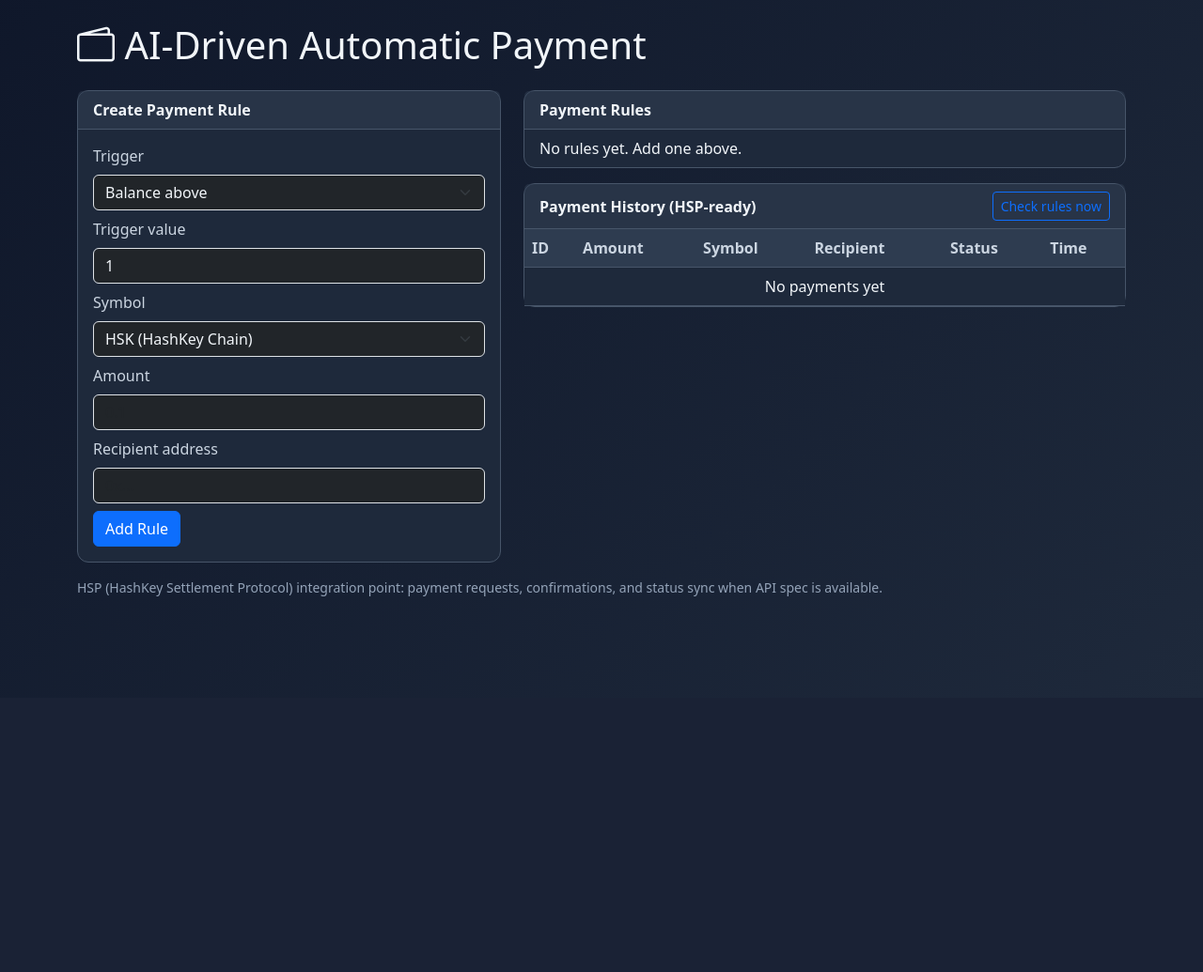
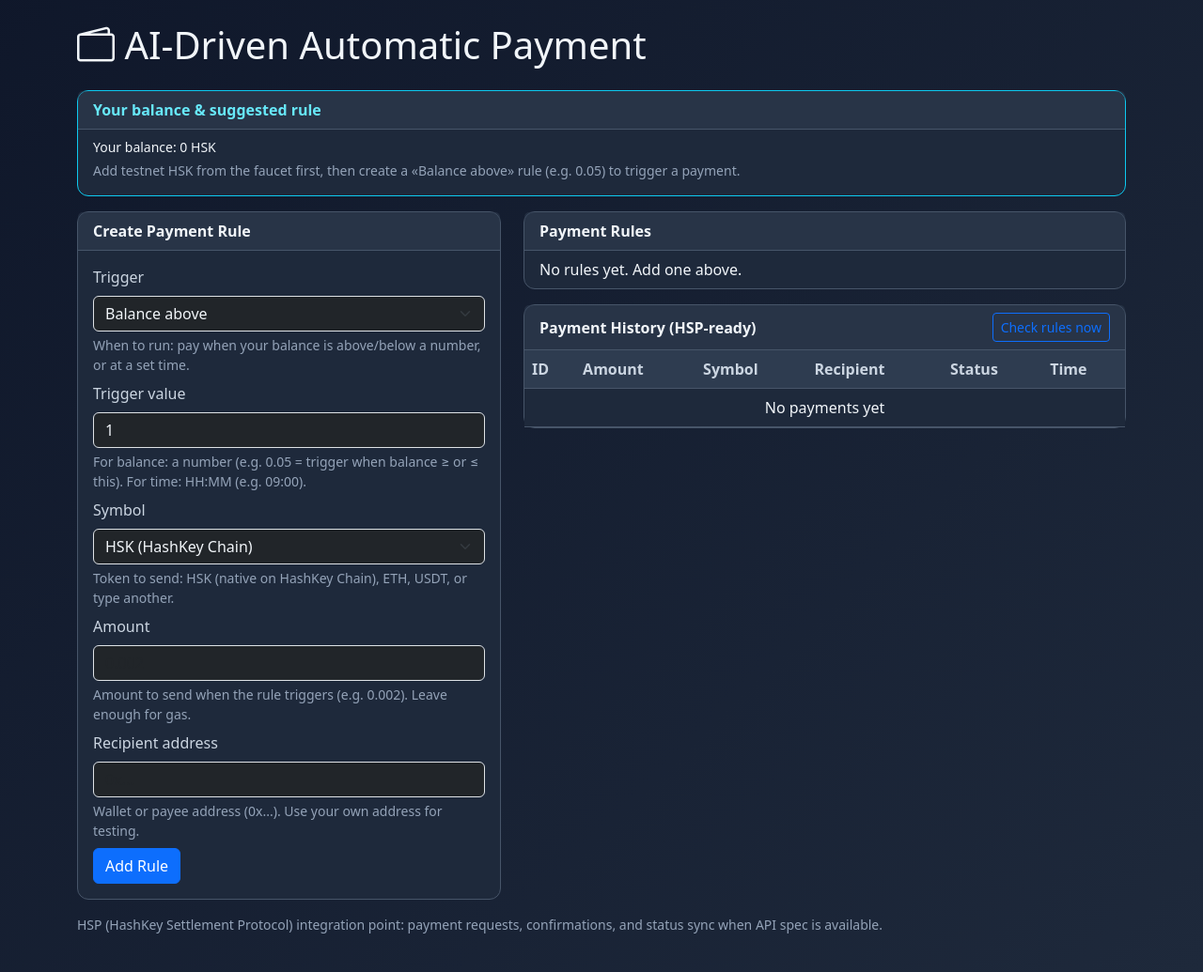
Before and after one commit to comsompom/chain_mind, a Flask app: page /payments in a window 1280 px wide. Shown: the part 57-1092 px from the top of the page at 94% size. Before the commit the page ends 692 px from the top, so only its background shows below. Run offline with Flask 3, Linux system fonts and the light colour scheme; data that the repository does not hold is empty.

Commit message:
fix the dashboard payments

```diff
--- a/backend/api/dashboard.py
+++ b/backend/api/dashboard.py
@@ -1,5 +1,5 @@
 """Dashboard API: balance, recent txs, portfolio summary."""
-from flask import Blueprint
+from flask import Blueprint, jsonify
 
 from backend.services import chain
 from backend.services import hashkey_sandbox
@@ -114,12 +114,16 @@ def get_summary():
         server_time = None
     try:
         from backend.services import ai_payments
-        payment_rules_count = len(ai_payments.list_rules())
-        payment_history_count = len(ai_payments.list_payments())
+        payment_rules = ai_payments.list_rules()
+        payment_rules_count = len(payment_rules)
+        payment_history = ai_payments.list_payments()
+        payment_history_count = len(payment_history)
     except Exception:
+        payment_rules = []
+        payment_history = []
         payment_rules_count = 0
         payment_history_count = 0
-    return {
+    out = {
         "balance": balance_data,
         "insights": insights,
         "chain_connected": balance_data.get("connected", False) if balance_data.get("source") != "sandbox" else False,
@@ -128,4 +132,9 @@ def get_summary():
         "sandbox_server_time": server_time.get("serverTime") if server_time else None,
         "payment_rules_count": payment_rules_count,
         "payment_history_count": payment_history_count,
+        "payment_rules": payment_rules,
+        "payment_history": payment_history[:10],
     }
+    resp = jsonify(out)
+    resp.headers["Cache-Control"] = "no-store, no-cache, must-revalidate"
+    return resp
--- a/backend/api/payments.py
+++ b/backend/api/payments.py
@@ -6,16 +6,31 @@ from backend.services import ai_payments, hsp_client
 payments_bp = Blueprint("payments", __name__)
 
 
+def _current_balance():
+    """Get current wallet/account balance (chain or sandbox) for rule suggestions."""
+    from config import settings
+    from backend.services import chain
+    from backend.api.dashboard import _balance_from_sandbox
+    address = (getattr(settings, "WALLET_ADDRESS", "") or "").strip()
+    if address and address != "0x0000000000000000000000000000000000000000":
+        result = chain.get_balance(address)
+        if result.get("connected"):
+            try:
+                return float(result.get("eth", 0) or 0), result.get("symbol", "HSK")
+            except (TypeError, ValueError):
+                pass
+    sandbox = _balance_from_sandbox()
+    if sandbox:
+        try:
+            return float(sandbox.get("eth", 0) or 0), "HSK"
+        except (TypeError, ValueError):
+            pass
+    return 0.0, getattr(settings, "NATIVE_SYMBOL", "HSK")
+
+
 def _evaluate_rules_now():
     """Run payment rule evaluation once (same logic as scheduler). Returns number of payments recorded."""
-    from config import settings
-    from backend.services import chain
-    address = (getattr(settings, "WALLET_ADDRESS", "") or "").strip() or "0x0000000000000000000000000000000000000000"
-    balance_data = chain.get_balance(address)
-    try:
-        balance = float(balance_data.get("eth", 0))
-    except (TypeError, ValueError):
-        balance = 0.0
+    balance, _ = _current_balance()
     triggered = ai_payments.evaluate_rules(balance)
     for rule in triggered:
         symbol = rule.get("symbol") or "HSK"
@@ -27,6 +42,42 @@ def _evaluate_rules_now():
 @payments_bp.route("/payment-rules", methods=["GET"])
 def list_rules():
     return {"rules": ai_payments.list_rules()}
+
+
+@payments_bp.route("/payments/suggested-rule", methods=["GET"])
+def suggested_rule():
+    """Return current balance and a rule suggestion that will trigger with that balance."""
+    from config import settings
+    balance_eth, symbol = _current_balance()
+    wallet = (getattr(settings, "WALLET_ADDRESS", "") or "").strip()
+    # Suggest a rule that will trigger *now*: balance_above (threshold slightly below current)
+    if balance_eth > 0:
+        threshold = max(0.001, round(balance_eth * 0.5, 4))  # e.g. 0.1 -> 0.05
+        amount = min(0.002, round(balance_eth * 0.1, 4)) or 0.002  # small amount
+        return jsonify({
+            "balance_eth": balance_eth,
+            "symbol": symbol,
+            "wallet_address": wallet if wallet else None,
+            "suggested_rule": {
+                "trigger_type": "balance_above",
+                "trigger_value": str(threshold),
+                "amount": str(amount),
+                "symbol": symbol,
+                "message": f"With your balance {balance_eth} {symbol}, use «Balance above» {threshold} and amount {amount} — this will trigger when you click «Check rules now».",
+            },
+        })
+    return jsonify({
+        "balance_eth": 0,
+        "symbol": symbol,
+        "wallet_address": wallet if wallet else None,
+        "suggested_rule": {
+            "trigger_type": "balance_above",
+            "trigger_value": "0.01",
+            "amount": "0.002",
+            "symbol": symbol,
+            "message": "Add testnet HSK from the faucet first, then create a «Balance above» rule (e.g. 0.05) to trigger a payment.",
+        },
+    })
 
 
 @payments_bp.route("/payment-rules", methods=["POST"])
--- a/templates/payments.html
+++ b/templates/payments.html
@@ -2,6 +2,18 @@
 {% block title %}Payments{% endblock %}
 {% block content %}
 <h1 class="mb-4"><i class="bi bi-wallet2"></i> AI-Driven Automatic Payment</h1>
+<div class="row mb-3">
+  <div class="col-12">
+    <div class="card border-info">
+      <div class="card-header text-info">Your balance & suggested rule</div>
+      <div class="card-body py-2">
+        <p class="mb-1 small" id="suggested-balance">Loading balance…</p>
+        <p class="mb-2 small text-muted" id="suggested-message"></p>
+        <button type="button" class="btn btn-sm btn-outline-info" id="fill-suggested-btn" style="display:none;">Fill form with suggestion</button>
+      </div>
+    </div>
+  </div>
+</div>
 <div class="row">
   <div class="col-lg-5">
     <div class="card">
@@ -15,10 +27,12 @@
               <option value="balance_below">Balance below</option>
               <option value="time">Scheduled (time)</option>
             </select>
+            <div class="form-text small text-muted">When to run: pay when your balance is above/below a number, or at a set time.</div>
           </div>
           <div class="mb-2">
             <label class="form-label">Trigger value</label>
-            <input type="text" name="trigger_value" class="form-control bg-dark text-light" placeholder="e.g. 100 or 09:00" value="1">
+            <input type="text" name="trigger_value" class="form-control bg-dark text-light" placeholder="e.g. 0.05 or 09:00" value="1">
+            <div class="form-text small text-muted">For balance: a number (e.g. 0.05 = trigger when balance ≥ or ≤ this). For time: HH:MM (e.g. 09:00).</div>
           </div>
           <div class="mb-2">
             <label class="form-label">Symbol</label>
@@ -29,14 +43,17 @@
               <option value="other">Other</option>
             </select>
             <input type="text" name="symbol_other" class="form-control bg-dark text-light mt-1" id="symbol-other" placeholder="e.g. BTC, USDC" style="display:none;">
+            <div class="form-text small text-muted">Token to send: HSK (native on HashKey Chain), ETH, USDT, or type another.</div>
           </div>
           <div class="mb-2">
             <label class="form-label">Amount</label>
-            <input type="text" name="amount" class="form-control bg-dark text-light" placeholder="0.1" required>
+            <input type="text" name="amount" class="form-control bg-dark text-light" placeholder="0.002" required>
+            <div class="form-text small text-muted">Amount to send when the rule triggers (e.g. 0.002). Leave enough for gas.</div>
           </div>
           <div class="mb-2">
             <label class="form-label">Recipient address</label>
             <input type="text" name="recipient" class="form-control bg-dark text-light" placeholder="0x..." required>
+            <div class="form-text small text-muted">Wallet or payee address (0x...). Use your own address for testing.</div>
           </div>
           <button type="submit" class="btn btn-primary">Add Rule</button>
         </form>
@@ -78,6 +95,39 @@
 (function() {
   document.getElementById('symbol-select').addEventListener('change', function() {
     document.getElementById('symbol-other').style.display = this.value === 'other' ? 'block' : 'none';
+  });
+  function loadSuggestedRule() {
+    fetch('/api/payments/suggested-rule').then(function(r) { return r.json(); }).then(function(d) {
+      var bal = d.balance_eth != null ? d.balance_eth : 0;
+      var sym = d.symbol || 'HSK';
+      document.getElementById('suggested-balance').textContent = 'Your balance: ' + bal + ' ' + sym;
+      var msg = (d.suggested_rule && d.suggested_rule.message) ? d.suggested_rule.message : '';
+      document.getElementById('suggested-message').textContent = msg;
+      var btn = document.getElementById('fill-suggested-btn');
+      if (d.suggested_rule && bal > 0) {
+        btn.style.display = 'inline-block';
+        btn._suggestion = d;
+      } else {
+        btn.style.display = 'none';
+      }
+    }).catch(function() {
+      document.getElementById('suggested-balance').textContent = 'Could not load balance.';
+      document.getElementById('suggested-message').textContent = '';
+    });
+  }
+  document.getElementById('fill-suggested-btn').addEventListener('click', function() {
+    var d = this._suggestion;
+    if (!d || !d.suggested_rule) return;
+    var s = d.suggested_rule;
+    var form = document.getElementById('rule-form');
+    form.querySelector('[name="trigger_type"]').value = s.trigger_type || 'balance_above';
+    form.querySelector('[name="trigger_value"]').value = s.trigger_value || '0.05';
+    form.querySelector('[name="amount"]').value = s.amount || '0.002';
+    var sym = (s.symbol || 'HSK').toUpperCase();
+    var sel = form.querySelector('[name="symbol"]');
+    if (['HSK','ETH','USDT'].indexOf(sym) >= 0) { sel.value = sym; document.getElementById('symbol-other').style.display = 'none'; }
+    else { sel.value = 'other'; document.getElementById('symbol-other').value = sym; document.getElementById('symbol-other').style.display = 'block'; }
+    if (d.wallet_address) form.querySelector('[name="recipient"]').value = d.wallet_address;
   });
   function loadRules() {
     fetch('/api/payment-rules').then(r => r.json()).then(d => {
@@ -123,8 +173,9 @@
       .catch(function() { resultEl.textContent = 'Could not evaluate.'; resultEl.style.display = 'block'; })
       .finally(function() { document.getElementById('evaluate-now-btn').disabled = false; });
   });
+  loadSuggestedRule();
   loadRules(); loadPayments();
-  setInterval(function() { loadRules(); loadPayments(); }, 10000);
+  setInterval(function() { loadSuggestedRule(); loadRules(); loadPayments(); }, 10000);
 })();
 </script>
 {% endblock %}
```
Also changed, not shown: templates/dashboard.html (+25 -0 lines).
